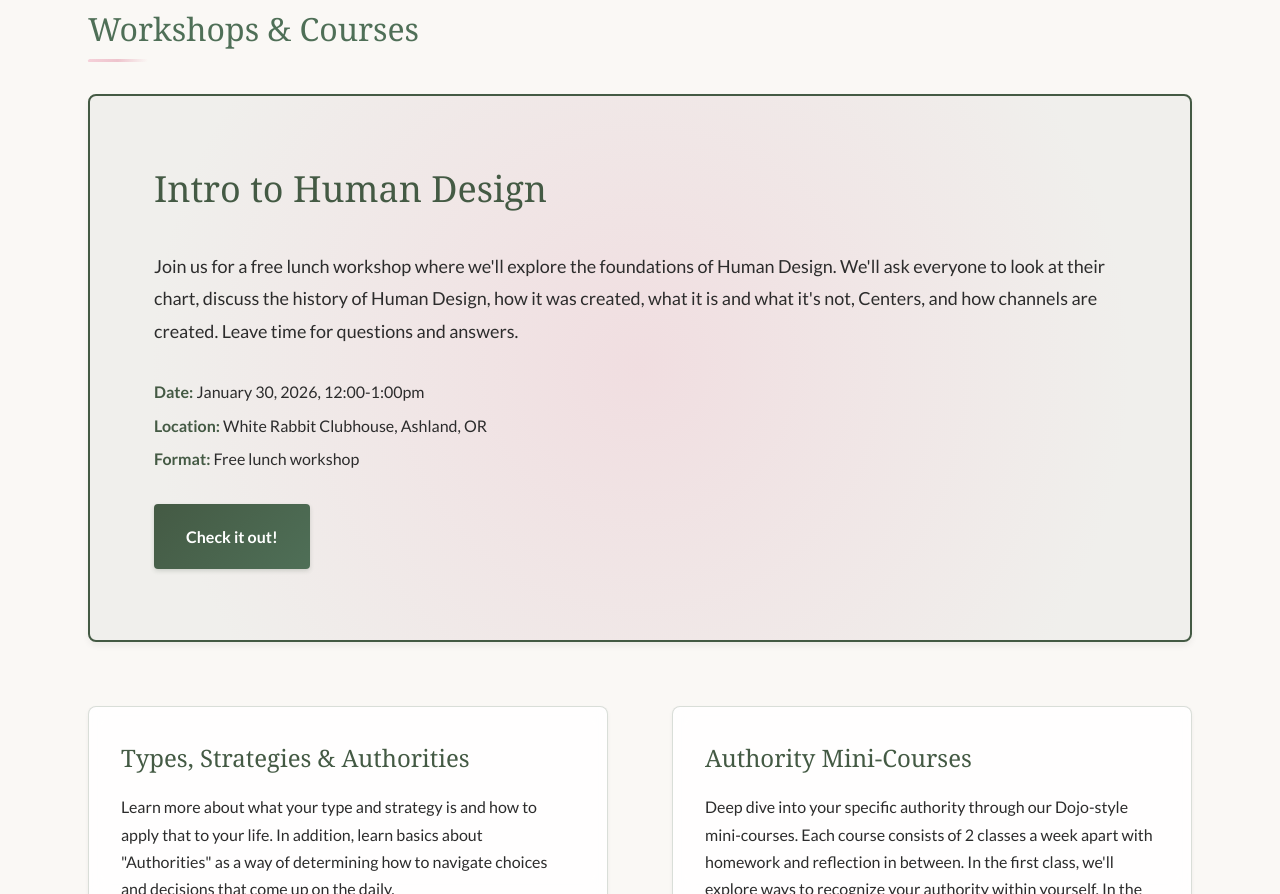
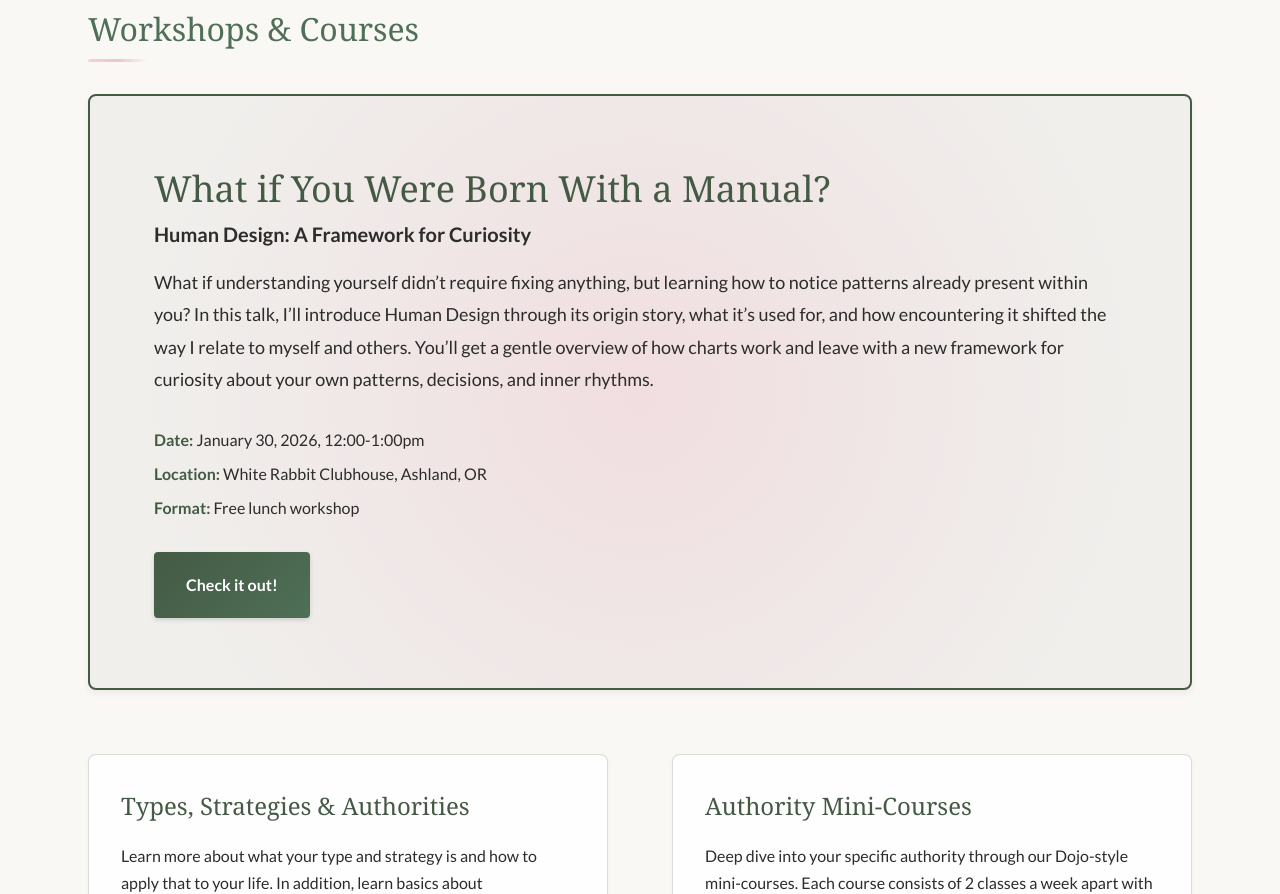
Before and after one commit to msswanshine/lumharalife, a plain HTML site: page index.html in a window 1280 px wide. Shown: the part 2755-3649 px from the top of the page. Drawn offline with Linux system fonts and the light colour scheme.

Commit message:
Add the actual lunch talk to my website.

```diff
--- a/css/styles.css
+++ b/css/styles.css
@@ -808,7 +808,13 @@ section p {
     font-family: Georgia, 'Times New Roman', serif;
     font-size: 2rem;
     color: var(--color-accent);
-    margin-bottom: var(--spacing-md);
+    font-weight: 400;
+}
+
+.featured-offer h4 {
+    margin-bottom: var(--spacing-sm);
+    font-size: 1.25rem;
+    color: var(--color-text);
     font-weight: 400;
 }
 
--- a/index.html
+++ b/index.html
@@ -14,7 +14,7 @@
     <!-- Open Graph / Facebook -->
     <meta property="og:type" content="website">
     <meta property="og:url" content="https://lumharalife.com/">
-    <meta property="og:title" content="Lumhara - Human Systems Guide & Coach | Ashland, OR">
+    <meta property="og:title" content="Lumhara Life - Human Systems Guide & Coach | Ashland, OR">
     <meta property="og:description" content="Illuminate your authentic self through Human Systems guidance, Human Design, Gene Keys, and compassionate coaching in Ashland, Oregon.">
     <meta property="og:image" content="https://lumharalife.com/assets/images/about-me_headshot-metafield.png">
     <meta property="og:image:width" content="600">
@@ -51,7 +51,7 @@
     {
       "@context": "https://schema.org",
       "@type": "LocalBusiness",
-      "name": "Lumhara",
+      "name": "Lumhara Life",
       "description": "Human Systems Guide & LifeCoach offering Human Design, Gene Keys, and compassionate coaching services",
       "url": "https://lumharalife.com",
       "telephone": "",
@@ -185,14 +185,15 @@
             <!-- Featured Offer -->
             <article class="featured-offer" aria-label="Featured upcoming event">
                 <div class="featured-offer-content">
-                    <h3>Intro to Human Design</h3>
-                    <p class="featured-offer-description">Join us for a free lunch workshop where we'll explore the foundations of Human Design. We'll ask everyone to look at their chart, discuss the history of Human Design, how it was created, what it is and what it's not, Centers, and how channels are created. Leave time for questions and answers.</p>
+                    <h3>What if You Were Born With a Manual?</h3>
+                    <h4><strong>Human Design: A Framework for Curiosity</strong></h4>
+                    <p class="featured-offer-description">What if understanding yourself didn’t require fixing anything, but learning how to notice patterns already present within you? In this talk, I’ll introduce Human Design through its origin story, what it’s used for, and how encountering it shifted the way I relate to myself and others. You’ll get a gentle overview of how charts work and leave with a new framework for curiosity about your own patterns, decisions, and inner rhythms.</p>
                     <div class="featured-offer-details">
                         <p class="featured-offer-date"><strong>Date:</strong> January 30, 2026, 12:00-1:00pm</p>
                         <p class="featured-offer-location"><strong>Location:</strong> White Rabbit Clubhouse, Ashland, OR</p>
                         <p class="featured-offer-format"><strong>Format:</strong> Free lunch workshop</p>
                     </div>
-                    <a href="https://whiterabbitashland.com/events" class="cta-button">Check it out!</a>
+                    <a href="https://whiterabbitashland.com/event/friday-noons-what-if-you-were-born-with-a-manual-2026-01-30-1200" class="cta-button">Check it out!</a>
                 </div>
             </article>
 
```
